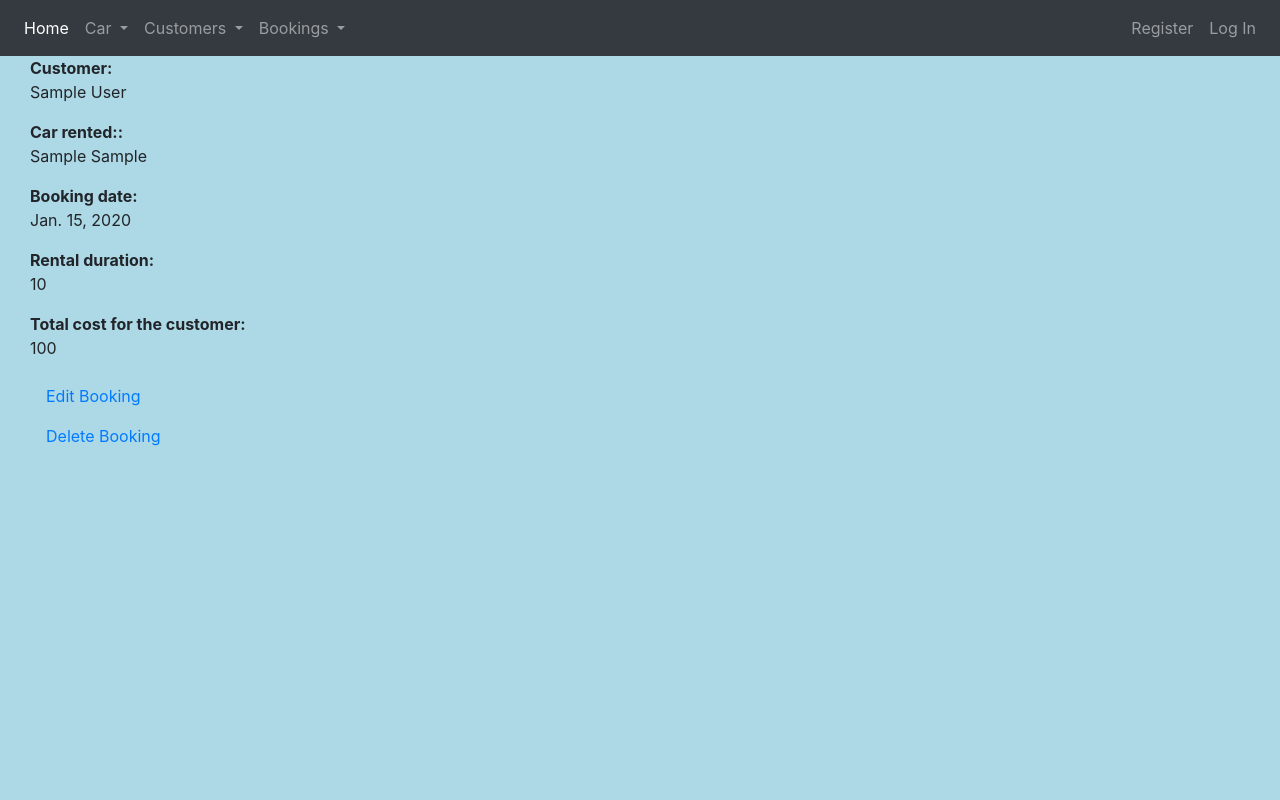
After one commit to PetreMorariu/car_rental_app, a Django app: page /bookings/1/detail_view/ in a window 1280 px wide. The commit adds this page. Run offline with Django 5.2, Linux system fonts and the light colour scheme; tables that the repository leaves empty hold one stand-in row (values such as "Sample post"); some libraries are stand-ins or nearby versions.

Commit message:
added a booking detail view along with a total pay for a customer

```diff
--- /dev/null
+++ b/car_rental/templates/car_rental/bookings_detail_view.html
@@ -0,0 +1,32 @@
+{% extends "car_rental/base.html" %}
+{% block content %}
+<html lang="en">
+<head>
+  <meta charset="UTF-8" />
+  <title>Detail view:</title>
+  <style>
+    .customers-container {
+      margin-left: 30px;
+    }
+  </style>
+</head>
+<body>
+  <div class="customers-container">
+    <div class="customer">
+      <a class="mr-2" style="font-weight: bold">Customer:</a>
+      <p class="article-content">{{ booking.customer }}</p>
+      <a class="mr-2" style="font-weight: bold">Car rented::</a>
+      <p class="article-content">{{ booking.car }}</p>
+      <a class="mr-2" style="font-weight: bold">Booking date:</a>
+      <p class="article-content">{{ booking.booking_date }}</p>
+      <a class="mr-2" style="font-weight: bold">Rental duration:</a>
+      <p class="article-content">{{ booking.rental_duration }}</p>
+      <a class="mr-2" style="font-weight: bold">Total cost for the customer:</a>
+      <p class="article-content">{{ total_price }}</p>
+      <a class="nav-link" href="{% url 'edit_bookings' booking.id %}">Edit Booking <span class="sr-only">(current)</span></a>
+      <a class="nav-link" href="{% url 'delete_bookings' booking.id %}">Delete Booking <span class="sr-only">(current)</span></a>
+    </div>
+  </div>
+</body>
+</html>
+{% endblock %}
--- a/car_rental/templates/car_rental/bookings_list.html
+++ b/car_rental/templates/car_rental/bookings_list.html
@@ -28,7 +28,7 @@
     <ul class="booking-list">
       {% for b in book %}
         <li>
-          <a href="{% url 'edit_bookings' b.id %}"> Booking for {{ b.customer }}</a>
+          <a href="{% url 'detail_view_booking' b.id %}"> Booking for {{ b.customer }}</a>
         </li>
       {% endfor %}
     </ul>
--- a/car_rental/urls.py
+++ b/car_rental/urls.py
@@ -16,4 +16,5 @@ urlpatterns = [
     path('bookings/add/',views.bookings_add_view,name='add_bookings'),
     path('bookings/<int:book_id>/edit/',views.booking_edit_view,name='edit_bookings'),
     path('bookings/<int:book_id>/delete/',views.booking_delete_view,name='delete_bookings'),
+    path('bookings/<int:book_id>/detail_view/',views.booking_detail_view,name='detail_view_booking'),
 ]
--- a/car_rental/views.py
+++ b/car_rental/views.py
@@ -131,3 +131,8 @@ def booking_delete_view(request, book_id:int):
         messages.warning(request,f'The booking was deleted!')
         return redirect('bookings')
     return render(request,'car_rental/bookings_confirm_delete.html',{'booking':booking})
+
+def booking_detail_view(request,book_id:int):
+    booking = get_object_or_404(Booking,id=book_id)
+    total_price = booking.car.rental_price * booking.rental_duration
+    return render(request,'car_rental/bookings_detail_view.html',{'booking':booking,'total_price':total_price})
```
